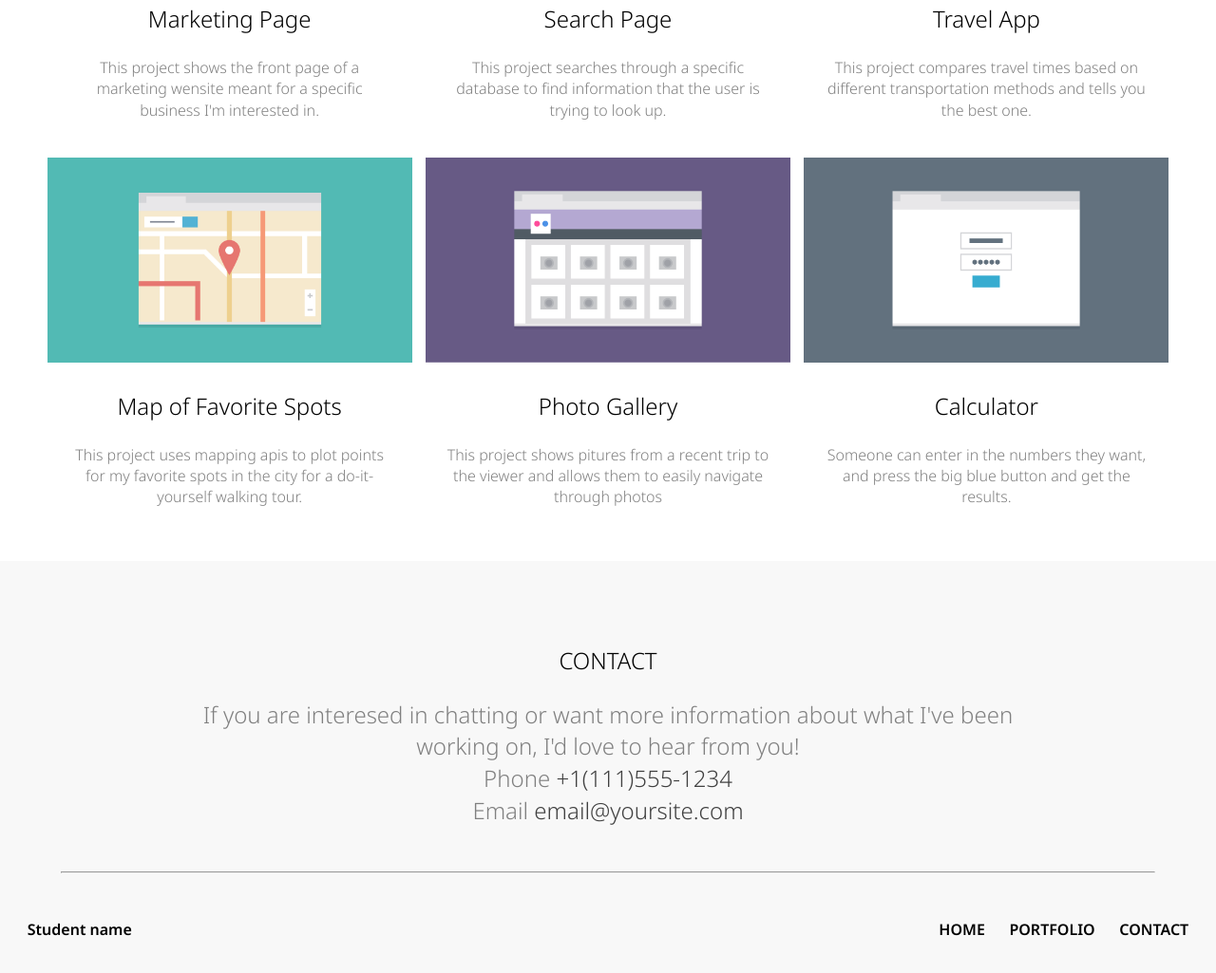
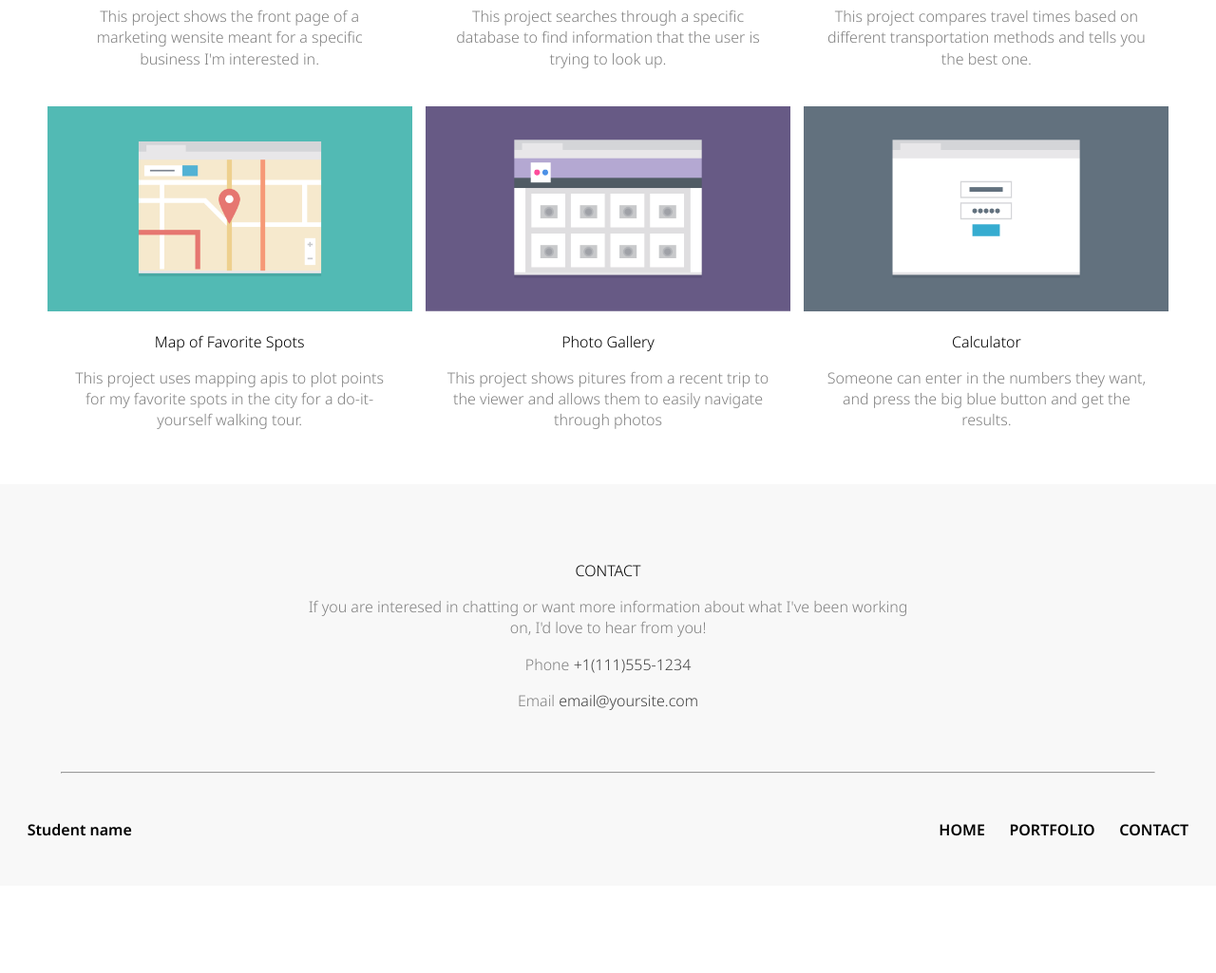
Before and after one commit to zeekpardo/responsive_layout_v3, a plain HTML site: page index.html in a window 1280 px wide. Shown: the part 709-1734 px from the top of the page at 95% size. After the commit the page ends 1642 px from the top, so only its background shows below. Drawn offline with Linux system fonts and the light colour scheme.

Commit message:
Updated footer font sizes

```diff
--- a/css/styles.css
+++ b/css/styles.css
@@ -207,10 +207,13 @@ a {
     .col {
         max-width: 30%;
     }
-    h2 {
-        font-size: 1.5rem;
+
+    .contact h2, h2 {
+        font-size: 1rem;
     }
     .contact p {
-        margin: 0 8.3em;
+        font-size: 1rem;
+        margin: 0 20em;
+        padding-bottom: 1em;
     }
 }
```
